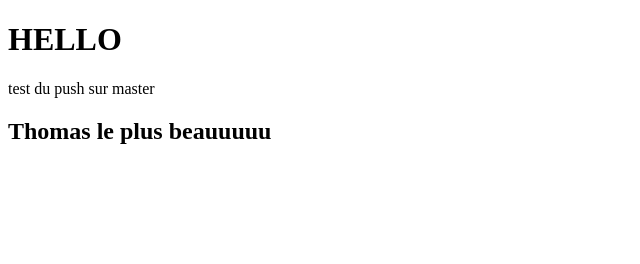
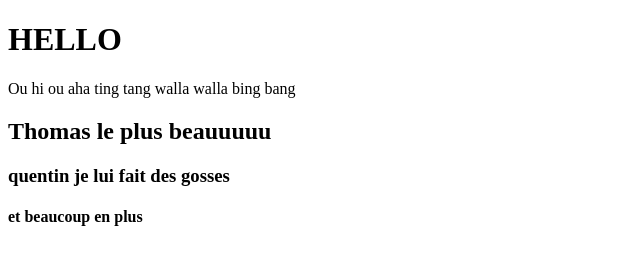
Before and after one commit to Wolap/Test-cours-git, a plain HTML site: page index.html in a window 1280 px wide. Shown: the whole page, without its empty margins (0-640 px from the left). Drawn offline with Linux system fonts and the light colour scheme.

Commit message:
merge conflict

```diff
--- a/index.html
+++ b/index.html
@@ -7,8 +7,11 @@
 </head>
 <body>
     <h1> HELLO </h1>
-    <p> test du push sur master </p>
+    <p>Ou hi ou aha ting tang walla walla bing bang</p>
+    <h2>Thomas le plus beauuuuu</h2>
 
-    <h2>Thomas le plus beauuuuu</h2>
+    <h3>quentin je lui fait des gosses</h3>
+
+    <h4>et beaucoup en plus</h4>
 </body>
 </html>
```
Also changed, not shown: nouveau_push.html (deleted).
